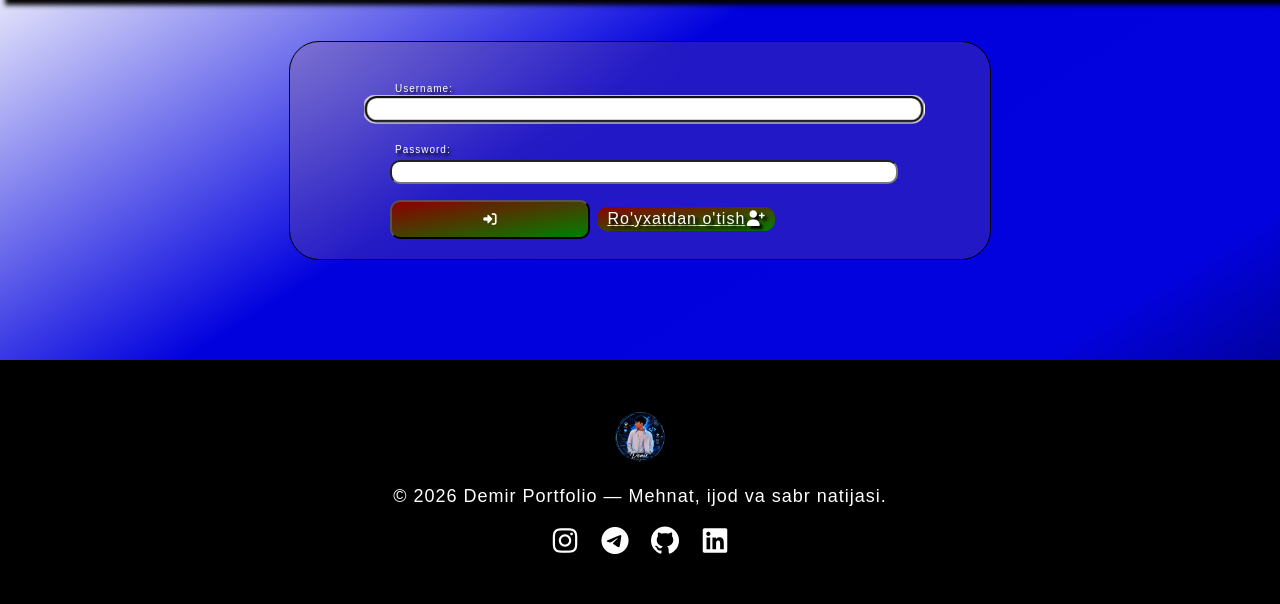
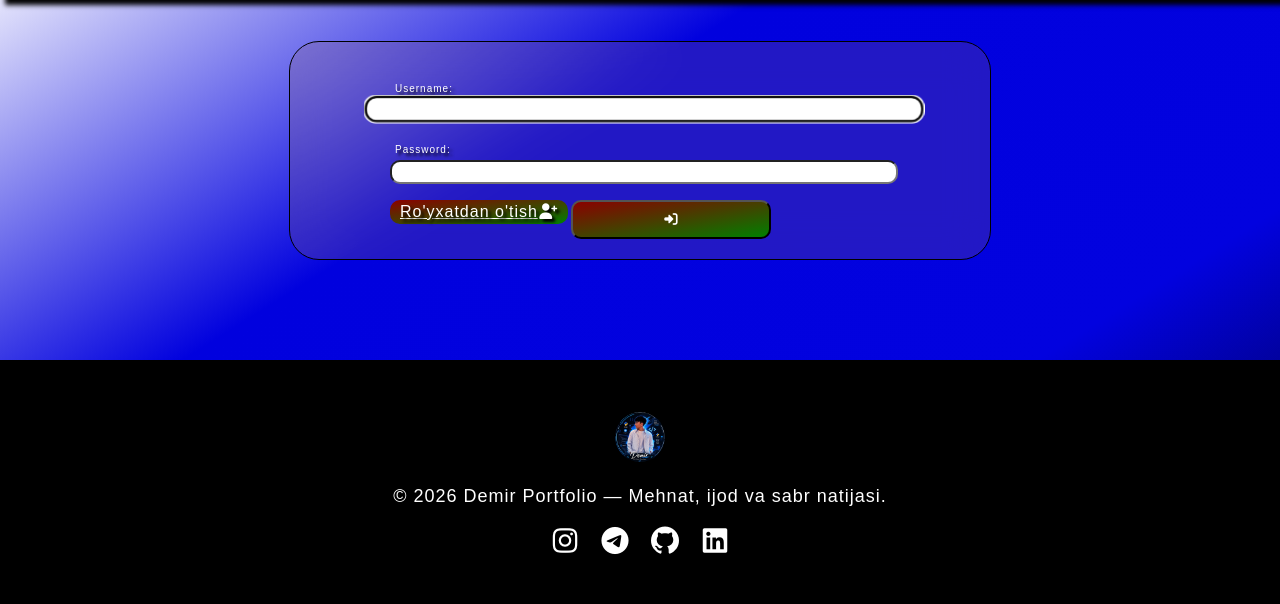
Before and after one commit to qodirboyev/Demir_portfolio, a Django app: page /accounts/login/ in a window 1280 px wide. Shown: the part 59-663 px from the top of the page. Run offline with Django 5.2, Linux system fonts and the light colour scheme; some libraries are stand-ins or nearby versions.

Commit message:
Refactor signup link layout in login form

```diff
--- a/templates/registration/login.html
+++ b/templates/registration/login.html
@@ -49,7 +49,9 @@
             <form action="" method="post" enctype="multipart/form-data">
                 {% csrf_token %}{{ form.as_p }}
                 <button type="submit" class="green_red_button"><i class="fa-solid fa-right-to-bracket"></i></button>
-                <a href="{% url 'signup' %}" class="green_red_button matn_h4" style="display: inline-block;" >Ro'yxatdan o'tish<i class="fa-solid fa-user-plus"></i></a>
+                <div style="float: left;">
+                    <a href="{% url 'signup' %}" class="green_red_button matn_h4" style="display: inline-block;" >Ro'yxatdan o'tish<i class="fa-solid fa-user-plus"></i></a>
+                </div>
             </form>
         </div>
     </div>
```
